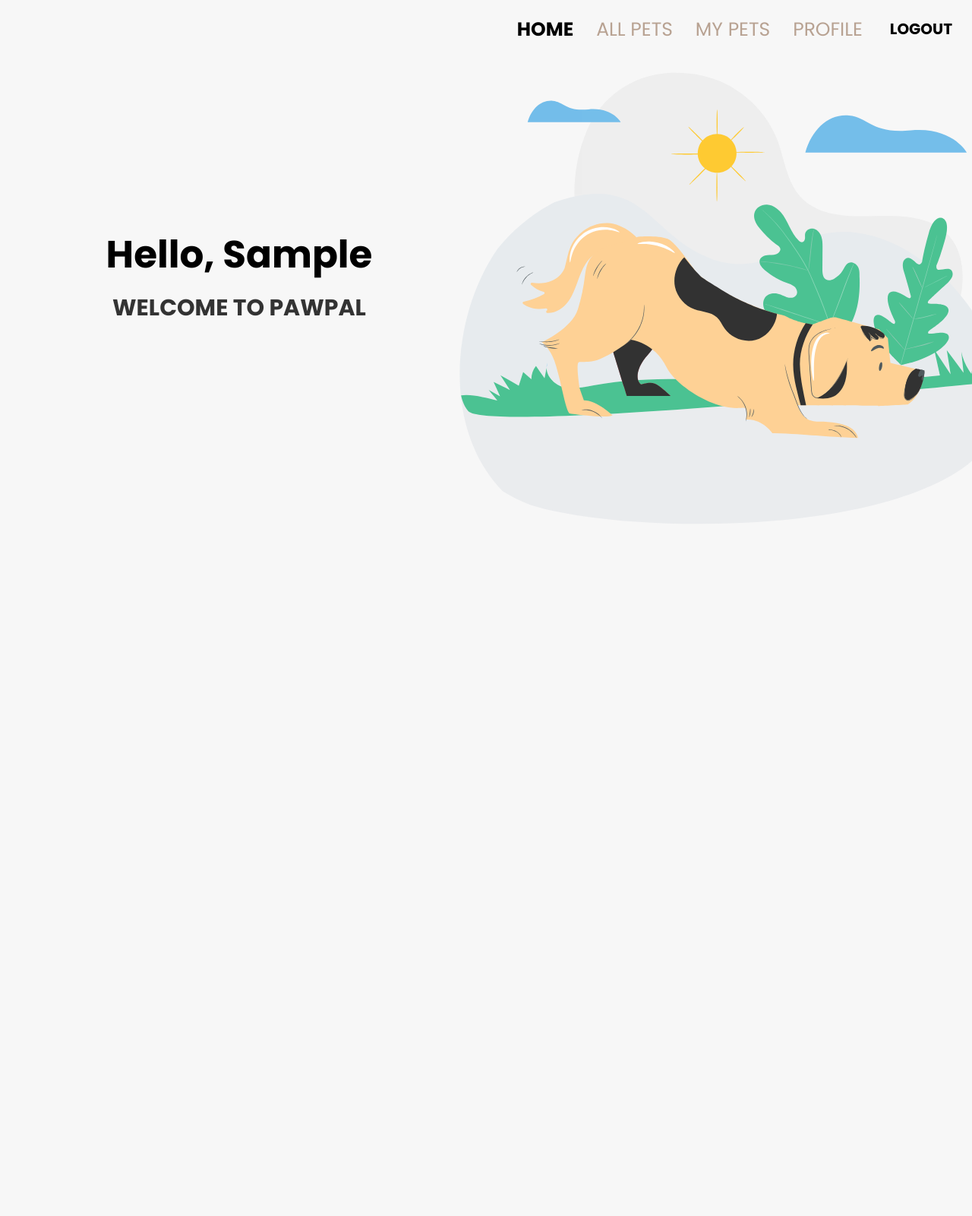
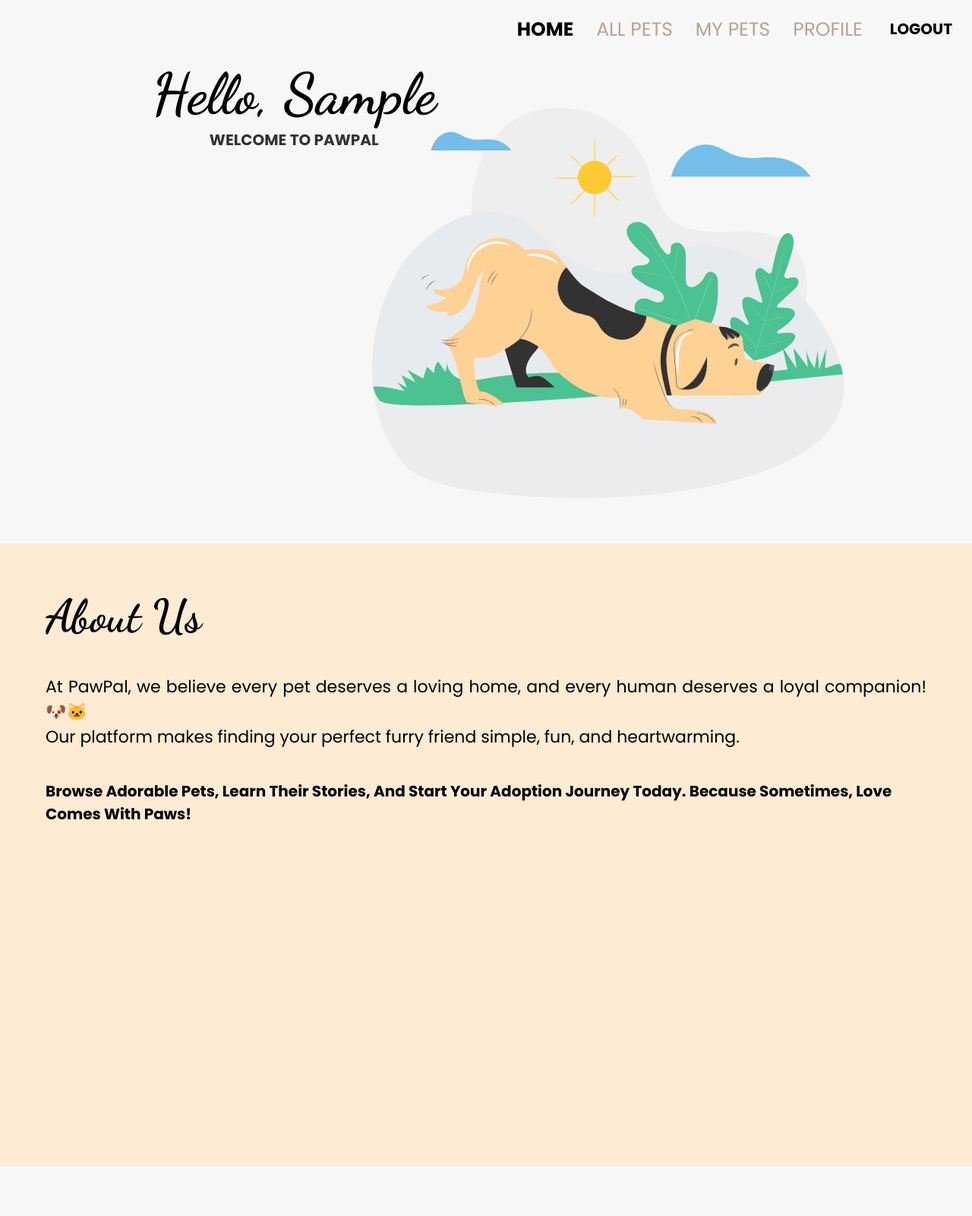
Before and after one commit to SalsabeelZubaidi/Capstone-Project, a Django app: page /home/ in a window 1280 px wide; the page is wider, and only the part inside the window is pictured. Shown: that part at 76% size. Run offline with Django 5.2, Linux system fonts and the light colour scheme; the visitor is signed in with stand-in values (Sample User, id 1); some libraries are stand-ins or nearby versions.

Commit message:
Edit Stylings and Make The Code Cleaner

```diff
--- a/petsadoption/pets_app/static/css/all_pets.css
+++ b/petsadoption/pets_app/static/css/all_pets.css
@@ -74,7 +74,7 @@
 }
 
 .pets-card-btn1:hover {
-    background-color: rgb(213, 148, 27);
+    background-color: #8eaf93;
 }
 
 .pets-card-btn2 {
@@ -85,7 +85,7 @@
 }
 
 .pets-card-btn2:hover {
-    background-color: rgb(106, 26, 26);
+    background-color: #e3bb2c;
 }
 
 
--- a/petsadoption/pets_app/static/css/home.css
+++ b/petsadoption/pets_app/static/css/home.css
@@ -1,46 +1,71 @@
-
-.home-container {
-    position: relative;
-    width: 100%;
-    height: 90vh;
-    overflow: hidden;
+.main-home-container{
+    display: flex;
+    flex-direction: column;
 }
 
+.first-block{
+    justify-content: center;
+    height: 692px;
+    top: -19px;
+    position: relative;
+}
+.second-block{
+    display: flex;
+    flex-direction: column;
+    gap: 40px;
+    justify-content: flex-start;
+    background-color:#fdebd3;
+    padding: 60px;
+    height: 700px;
+    margin-top: -55px;
+}
+.second-block h1{
+    font-family: "Dancing Script", cursive;
+    font-size: 60px;
+    text-transform: capitalize;
+}
+.second-block p{
+    font-size: 22px;
+    /* align-self: center; */
+    /* justify-self: center; */
+    text-align: justify;
+}
+.second-block strong{
+    font-size: 20px;
+    /* text-align: center; */
+    text-transform: capitalize;
+}
 .lottie {
-    position: absolute;
-    top: 0;
-    left: 0;
-    width: 100%;
-    height: 100%;
+    position: relative;
+    width: 90%;
+    height: 90%;
     opacity: 0.8;
-    z-index: -1;
-    object-fit: cover;
+    /* z-index: -1; */
+    left:110px;
+    /* top:-100; */
 }
 
-
 .home-welcome-msg{
-    /* display: flex;
-    flex-direction: column;
-    justify-content: flex-start; */
-    /* align-items: center; */
+    position: absolute;
     text-align: center;
-    /* height: 100%; */
     padding: 20px;
     z-index: 1;
-    margin-right: 650px;
-    margin-top: 200px;
+    left:180px;
 }
 
 .home-welcome-msg h1 {
-    margin-bottom: 10px;
-    font-size: 50px;
+    font-size: 75px;
+    font-family: "Dancing Script", cursive;
+
 }
 
 .home-welcome-msg h3 {
     color: #333;
-    font-size: 30px;
+    font-size: 20px;
+
 
 }
+
 
 
 @media (max-width: 768px) {
--- a/petsadoption/pets_app/templates/base.html
+++ b/petsadoption/pets_app/templates/base.html
@@ -38,5 +38,10 @@
             {%block content%}
             {%endblock%}
 
+            {%block content2%}
+            {%endblock%}
+
+
+
     </body>
 </html>
--- a/petsadoption/pets_app/templates/home.html
+++ b/petsadoption/pets_app/templates/home.html
@@ -4,21 +4,33 @@
 {%block head%}
 <link rel='stylesheet' href="{%static 'css/home.css'%}"/>
 <script src="https://unpkg.com/@lottiefiles/lottie-player@1.5.7/dist/lottie-player.js"></script>
+<link rel="preconnect" href="https://fonts.googleapis.com">
+<link rel="preconnect" href="https://fonts.gstatic.com" crossorigin>
+<link href="https://fonts.googleapis.com/css2?family=Dancing+Script:wght@400..700&display=swap" rel="stylesheet">
 {%endblock%}
 
 {%block content%}
+<div class='main-home-container'>
+    <div class='first-block'>
+        <div class='home-welcome-msg'>
+            <h1> Hello, {{user.first_name}}</h1>
+            <h3> WELCOME TO PAWPAL </h3>
+        </div>
         <lottie-player
             src="{% static 'animation/home_page_animation.json' %}"
             background="transparent"
             speed="1"
-    style="width: 130%; height: 90%; right:100px"
             class='lottie'
             loop
             autoplay>
         </lottie-player>
+    </div>
 
-<div class='home-welcome-msg'>
-    <h1> Hello, {{user.first_name}}</h1>
-    <h3> WELCOME TO PAWPAL </h3>
-<div>
+    <div class='second-block'>
+        <h1> about us </h1>
+        <p> At PawPal, we believe every pet deserves a loving home, and every human deserves a loyal companion! 🐶🐱 <br/>
+        Our platform makes finding your perfect furry friend simple, fun, and heartwarming.  </p>
+        <strong>Browse adorable pets, learn their stories, and start your adoption journey today. Because sometimes, love comes with paws! </strong>
+    </div>
+</div>
 {%endblock%}
--- a/petsadoption/pets_app/templates/my_pets.html
+++ b/petsadoption/pets_app/templates/my_pets.html
@@ -53,8 +53,8 @@
             {% for pet in favorite_pets %}
                 <div class="mypets-fav-card" >
                     <img src='{{pet.photo.url}}'/>
-                    <div class="card-content">
-                        <span><strong>{{ pet.breed }} {{ pet.type }}</span>
+                    <div class="fav-card-content">
+                        <span>{{ pet.breed }} {{ pet.type }}</span>
                     </div>
                 </div>
             {% endfor %}
```
Also changed, not shown: petsadoption/pets_app/static/css/my_pets.css (+33 -37 lines). Lines whose indentation alone changed are shown as unchanged.
